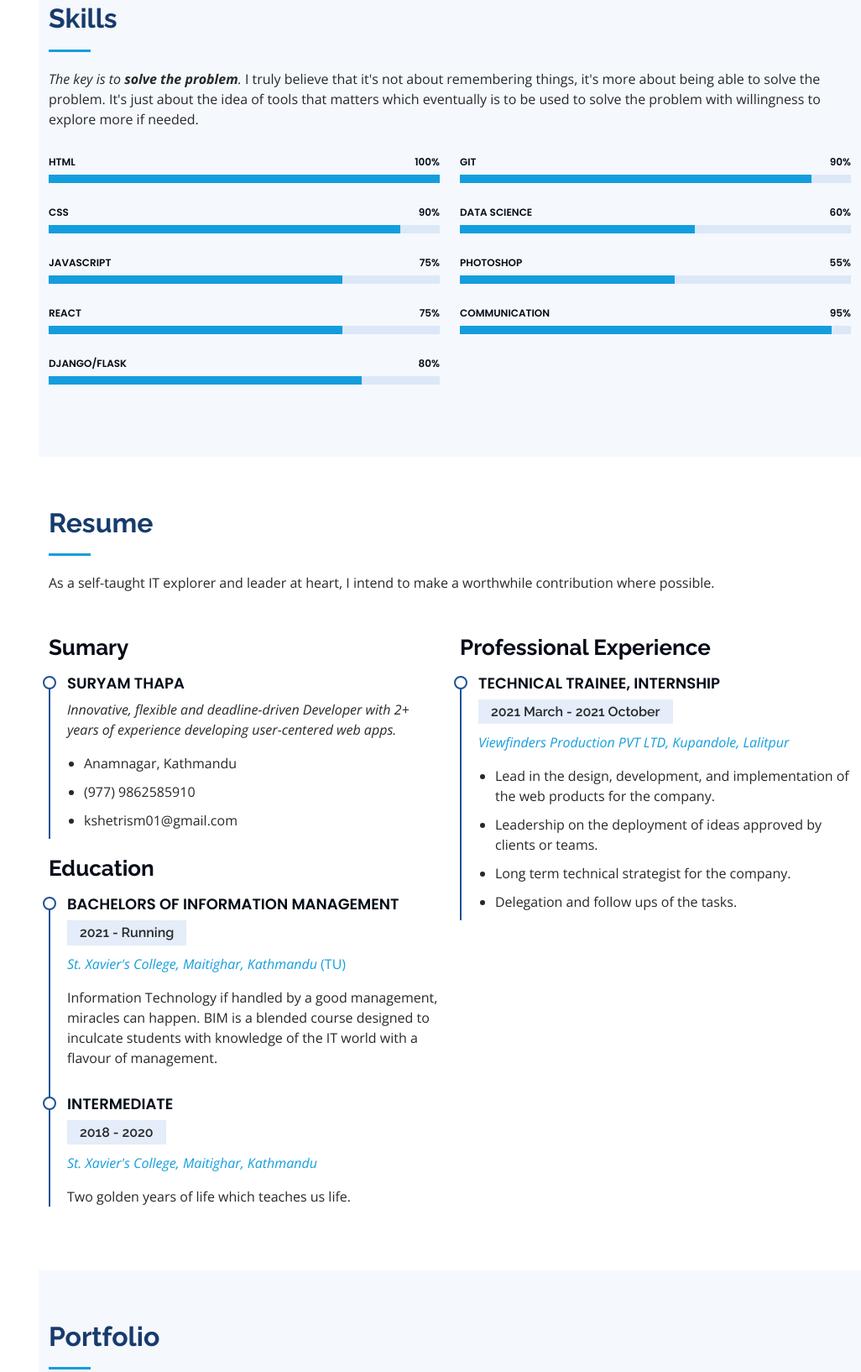
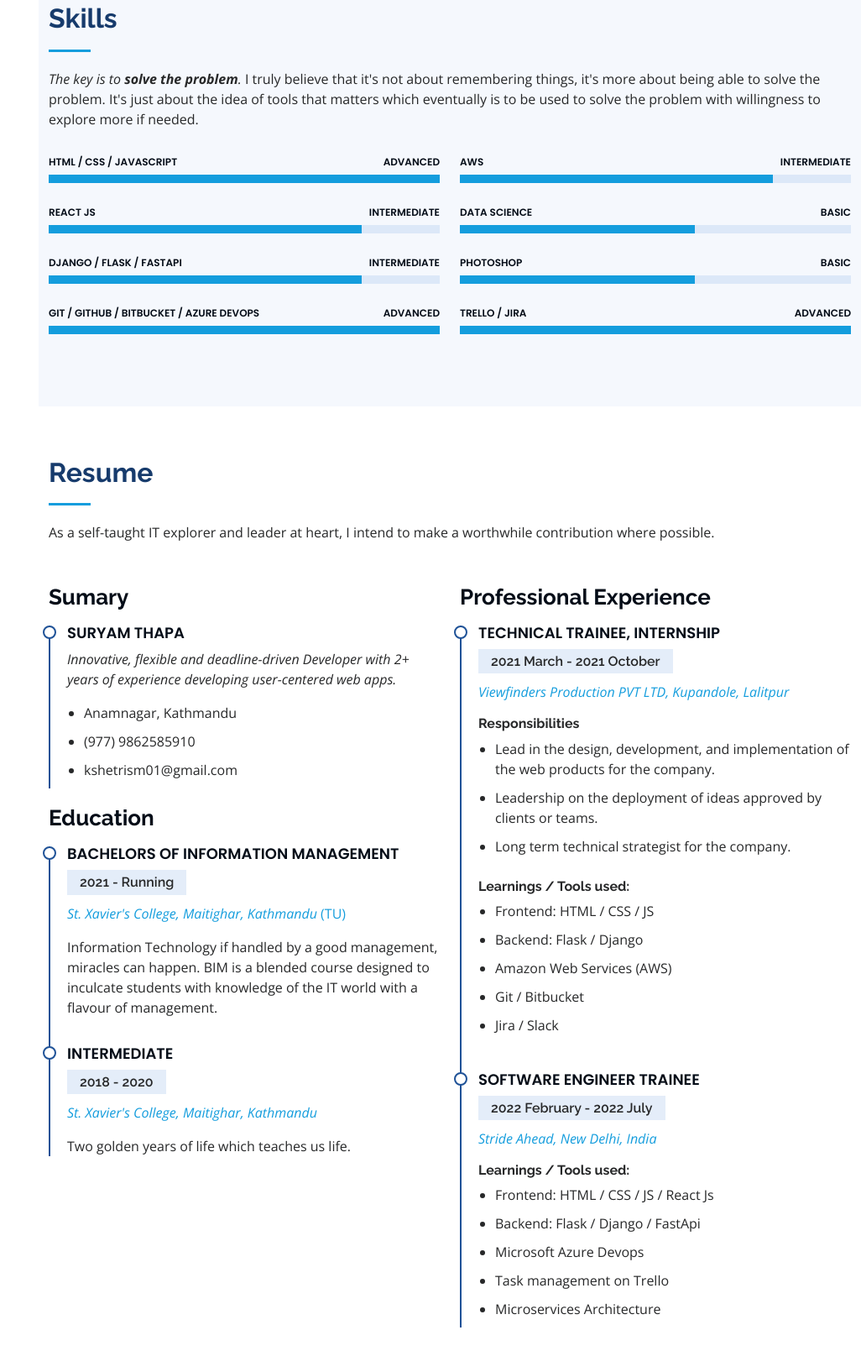
Before and after one commit to suryamthapa/Myportfolio, a plain HTML site: page index.html in a window 1280 px wide. Shown: the part 1491-3125 px from the top of the page at 84% size, without its empty margins (254-1280 px from the left). Drawn offline with nearby package versions, Linux system fonts and the light colour scheme.

Commit message:
Updated skills and experiences

```diff
--- a/index.html
+++ b/index.html
@@ -126,7 +126,6 @@
                 <ul>
                   <li><i class="bi bi-chevron-right"></i> <strong>Degree:</strong> <span>Bachelors</span></li>
                   <li><i class="bi bi-chevron-right"></i> <strong>Website:</strong> <span><a href="https://www.datakhoj.com" target="blank">www.datakhoj.com</a></span></li>
-                  <li><i class="bi bi-chevron-right"></i> <strong>Freelance:</strong> <span>Available</span></li>
                 </ul>
               </div>
             </div>
@@ -154,37 +153,30 @@
           <div class="col-lg-6" data-aos="fade-up">
 
             <div class="progress">
-              <span class="skill">HTML <i class="val">100%</i></span>
+              <span class="skill">HTML / CSS / JavaScript <i class="val">Advanced</i></span>
               <div class="progress-bar-wrap">
                 <div class="progress-bar" role="progressbar" aria-valuenow="100" aria-valuemin="0" aria-valuemax="100"></div>
               </div>
             </div>
 
             <div class="progress">
-              <span class="skill">CSS <i class="val">90%</i></span>
+              <span class="skill">React JS<i class="val">Intermediate</i></span>
               <div class="progress-bar-wrap">
-                <div class="progress-bar" role="progressbar" aria-valuenow="90" aria-valuemin="0" aria-valuemax="100"></div>
+                <div class="progress-bar" role="progressbar" aria-valuenow="80" aria-valuemin="0" aria-valuemax="100"></div>
               </div>
             </div>
 
             <div class="progress">
-              <span class="skill">JavaScript <i class="val">75%</i></span>
+              <span class="skill">Django / Flask / FastApi <i class="val">Intermediate</i></span>
               <div class="progress-bar-wrap">
-                <div class="progress-bar" role="progressbar" aria-valuenow="75" aria-valuemin="0" aria-valuemax="100"></div>
+                <div class="progress-bar" role="progressbar" aria-valuenow="80" aria-valuemin="0" aria-valuemax="100"></div>
               </div>
             </div>
 
             <div class="progress">
-              <span class="skill">React <i class="val">75%</i></span>
+              <span class="skill">Git / Github / Bitbucket / Azure Devops <i class="val">Advanced</i></span>
               <div class="progress-bar-wrap">
-                <div class="progress-bar" role="progressbar" aria-valuenow="75" aria-valuemin="0" aria-valuemax="100"></div>
-              </div>
-            </div>
-
-            <div class="progress">
-              <span class="skill">Django/Flask <i class="val">80%</i></span>
-              <div class="progress-bar-wrap">
-                <div class="progress-bar" role="progressbar" aria-valuenow="80" aria-valuemin="0" aria-valuemax="100"></div>
+                <div class="progress-bar" role="progressbar" aria-valuenow="100" aria-valuemin="0" aria-valuemax="100"></div>
               </div>
             </div>
 
@@ -193,30 +185,30 @@
           <div class="col-lg-6" data-aos="fade-up" data-aos-delay="100">
 
             <div class="progress">
-              <span class="skill">Git <i class="val">90%</i></span>
+              <span class="skill">AWS <i class="val">Intermediate</i></span>
               <div class="progress-bar-wrap">
-                <div class="progress-bar" role="progressbar" aria-valuenow="90" aria-valuemin="0" aria-valuemax="100"></div>
+                <div class="progress-bar" role="progressbar" aria-valuenow="80" aria-valuemin="0" aria-valuemax="100"></div>
               </div>
             </div>
 
             <div class="progress">
-              <span class="skill">Data Science <i class="val">60%</i></span>
+              <span class="skill">Data Science <i class="val">Basic</i></span>
               <div class="progress-bar-wrap">
                 <div class="progress-bar" role="progressbar" aria-valuenow="60" aria-valuemin="0" aria-valuemax="100"></div>
               </div>
             </div>
 
             <div class="progress">
-              <span class="skill">Photoshop <i class="val">55%</i></span>
+              <span class="skill">Photoshop <i class="val">Basic</i></span>
               <div class="progress-bar-wrap">
-                <div class="progress-bar" role="progressbar" aria-valuenow="55" aria-valuemin="0" aria-valuemax="100"></div>
+                <div class="progress-bar" role="progressbar" aria-valuenow="60" aria-valuemin="0" aria-valuemax="100"></div>
               </div>
             </div>
 
             <div class="progress">
-              <span class="skill">Communication <i class="val">95%</i></span>
+              <span class="skill">Trello / Jira<i class="val">Advanced</i></span>
               <div class="progress-bar-wrap">
-                <div class="progress-bar" role="progressbar" aria-valuenow="95" aria-valuemin="0" aria-valuemax="100"></div>
+                <div class="progress-bar" role="progressbar" aria-valuenow="100" aria-valuemin="0" aria-valuemax="100"></div>
               </div>
             </div>
 
@@ -271,11 +263,34 @@
               <p><a href="https://www.viewfinders.com.np" target="blank">
                 <em>Viewfinders Production PVT LTD, Kupandole, Lalitpur </em></a>
               </p>
+              <h6><b>Responsibilities</b></h6>
               <ul>
                 <li>Lead in the design, development, and implementation of the web products for the company.</li>
                 <li>Leadership on the deployment of ideas approved by clients or teams.</li>
                 <li>Long term technical strategist for the company.</li>
-                <li>Delegation and follow ups of the tasks.</li>
+              </ul>
+              <h6><b>Learnings / Tools used:</b></h6>
+              <ul>
+                <li>Frontend: HTML / CSS / JS</li>
+                <li>Backend: Flask / Django</li>
+                <li>Amazon Web Services (AWS)</li>
+                <li>Git / Bitbucket</li>
+                <li>Jira / Slack</li>
+              </ul>
+            </div>
+            <div class="resume-item">
+              <h4>Software Engineer Trainee</h4>
+              <h5>2022 February - 2022 July</h5>
+              <p><a href="https://www.strideahead.in" target="blank">
+                <em>Stride Ahead, New Delhi, India </em></a>
+              </p>
+              <h6><b>Learnings / Tools used:</b></h6>
+              <ul>
+                <li>Frontend: HTML / CSS / JS / React Js</li>
+                <li>Backend: Flask / Django / FastApi</li>
+                <li>Microsoft Azure Devops</li>
+                <li>Task management on Trello</li>
+                <li>Microservices Architecture</li>
               </ul>
             </div>
           </div>
```
